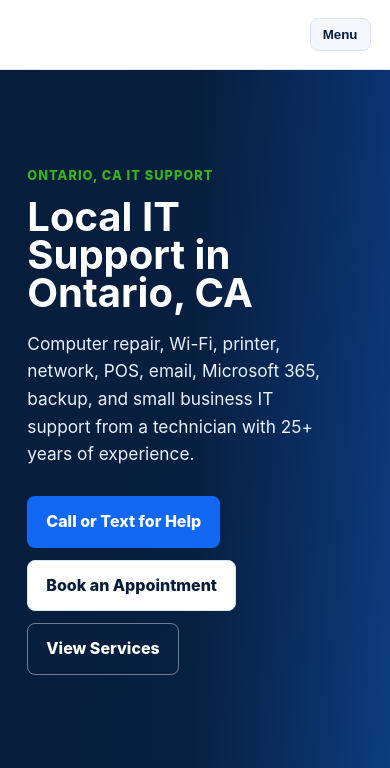
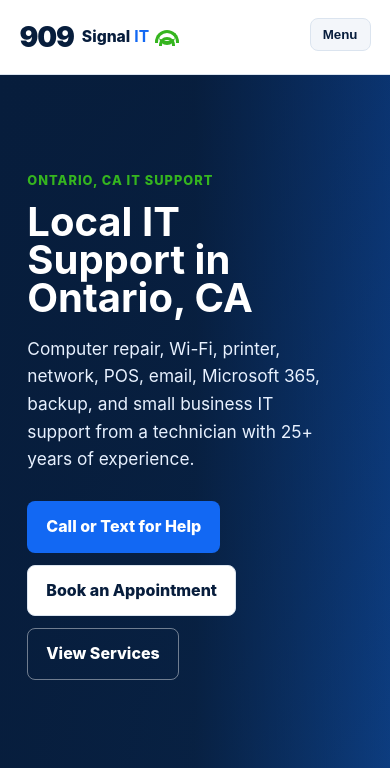
Before and after one commit to hanselboyd/909signalit-website, a website built with Vite: page index.html in a window 390 px wide. Shown: the top 768 px of the page. Built offline with nearby package versions, Linux system fonts and the light colour scheme; files whose address does not match are found by name.

Commit message:
Fix header logo visibility

```diff
--- a/index.html
+++ b/index.html
@@ -56,7 +56,9 @@
   <body>
     <header class="site-header">
       <a class="brand" href="/" aria-label="909 Signal IT home">
-        <img class="brand-logo" src="/assets/logo.svg" alt="909 Signal IT" />
+        <span class="brand-909">909</span>
+        <span class="brand-text">Signal <strong>IT</strong></span>
+        <span class="brand-signal" aria-hidden="true"></span>
       </a>
       <button class="nav-toggle" type="button" aria-expanded="false" aria-controls="site-nav">Menu</button>
       <nav id="site-nav" class="site-nav" aria-label="Primary navigation">
@@ -173,7 +175,11 @@
 
     <footer class="site-footer">
       <div class="footer-brand">
-        <img class="footer-logo" src="/assets/logo.svg" alt="909 Signal IT" />
+        <span class="brand footer-brand-logo" aria-label="909 Signal IT">
+          <span class="brand-909">909</span>
+          <span class="brand-text">Signal <strong>IT</strong></span>
+          <span class="brand-signal" aria-hidden="true"></span>
+        </span>
         <p>&copy; 2026 909 Signal IT. Local IT support in Ontario, CA.</p>
       </div>
       <p><a href="mailto:support@909signalit.com">support@909signalit.com</a> · <a href="tel:+19092608660">909-260-8660</a></p>
--- a/src/styles.css
+++ b/src/styles.css
@@ -42,20 +42,70 @@ a {
 .brand {
   display: inline-flex;
   align-items: center;
-  gap: 10px;
+  gap: 8px;
   color: var(--navy);
   font-weight: 800;
   font-size: 1.15rem;
   text-decoration: none;
   letter-spacing: 0;
+  min-height: 44px;
 }
 
-.brand-logo {
-  display: block;
-  width: auto;
-  max-width: min(240px, 52vw);
-  max-height: 44px;
-  object-fit: contain;
+.brand-909 {
+  color: var(--navy);
+  font-size: 2.05rem;
+  font-weight: 900;
+  line-height: 1;
+  letter-spacing: -0.04em;
+}
+
+.brand-text {
+  display: inline-flex;
+  align-items: baseline;
+  gap: 4px;
+  color: var(--navy);
+  font-size: 1.08rem;
+  font-weight: 800;
+  line-height: 1;
+}
+
+.brand-text strong {
+  color: var(--blue);
+}
+
+.brand-signal {
+  position: relative;
+  width: 18px;
+  height: 18px;
+  margin-left: 2px;
+}
+
+.brand-signal::before,
+.brand-signal::after {
+  content: "";
+  position: absolute;
+  left: 50%;
+  transform: translateX(-50%);
+  border: 3px solid var(--green);
+  border-bottom: 0;
+  border-radius: 18px 18px 0 0;
+}
+
+.brand-signal::before {
+  top: 1px;
+  width: 18px;
+  height: 10px;
+}
+
+.brand-signal::after {
+  top: 8px;
+  width: 10px;
+  height: 6px;
+}
+
+.brand-signal {
+  border-bottom: 4px solid var(--green);
+  border-radius: 50%;
 }
 
 .site-nav {
@@ -363,12 +413,14 @@ textarea {
   gap: 14px;
 }
 
-.footer-logo {
-  display: block;
-  width: auto;
-  max-width: 190px;
-  max-height: 40px;
-  object-fit: contain;
+.footer-brand-logo {
+  color: var(--white);
+  min-height: 38px;
+}
+
+.footer-brand-logo .brand-909,
+.footer-brand-logo .brand-text {
+  color: var(--white);
 }
 
 .site-footer a {
@@ -380,13 +432,21 @@ textarea {
     align-items: flex-start;
   }
 
-  .brand-logo {
-    max-width: min(210px, 58vw);
-    max-height: 38px;
+  .brand {
+    min-height: 38px;
   }
 
-  .footer-logo {
-    max-height: 36px;
+  .brand-909 {
+    font-size: 1.75rem;
+  }
+
+  .brand-text {
+    font-size: 0.98rem;
+  }
+
+  .brand-signal {
+    width: 16px;
+    height: 16px;
   }
 
   .nav-toggle {
```
Also changed, not shown: business-it.html (+2 -2 lines), contact.html (+2 -2 lines), service-areas.html (+2 -2 lines), services.html (+2 -2 lines).
